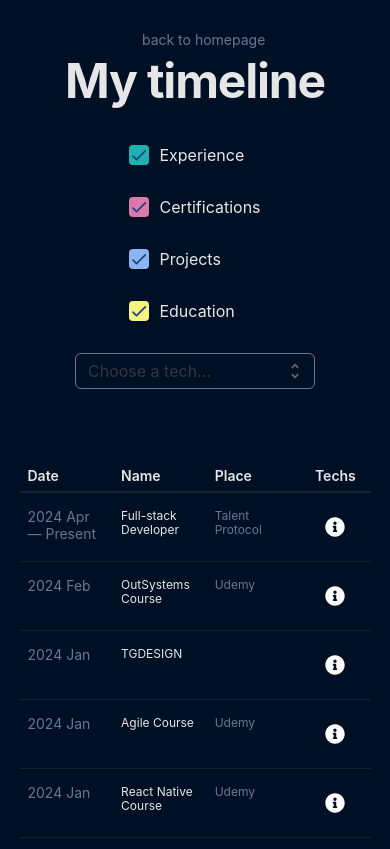
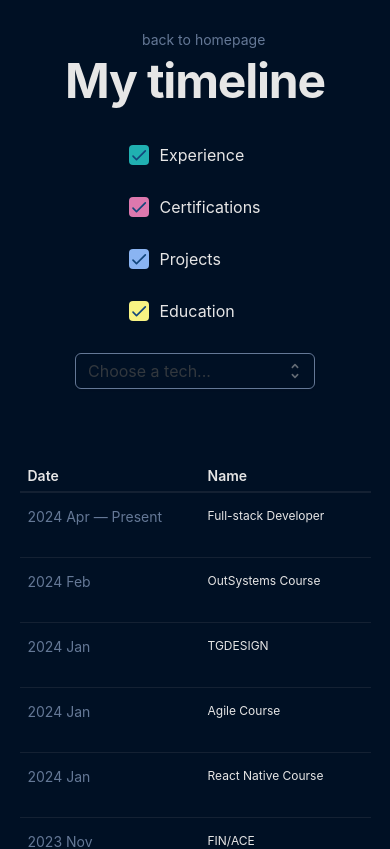
Before and after one commit to thetiagogil/04-thetiagogil, a React (Vite) app: page /timeline in a window 390 px wide. Shown: the top 849 px of the page. Built offline with nearby package versions, Linux system fonts and the light colour scheme; some icons are missing.

Commit message:
add overflow to table in mobile

```diff
--- a/src/pages/timeline/components/Section2.jsx
+++ b/src/pages/timeline/components/Section2.jsx
@@ -18,14 +18,11 @@ import {
   Table,
   Link,
   Typography,
-  Dropdown,
-  MenuButton,
-  Menu,
-  MenuItem,
 } from "@mui/joy";
 import { sortDate } from "../../../components/variables/sortDate";
+import { hoverColor } from "../../../components/variables/typeColors";
 
-import { FaInfoCircle } from "react-icons/fa";
+import { FaLink } from "react-icons/fa";
 
 export const Section2 = () => {
   const [typesFilter, setTypesFilter] = useState({
@@ -166,9 +163,10 @@ export const Section2 = () => {
       </Stack>
 
       {/* TABLE */}
+      <Stack sx={{ overflowX: "auto", width: "90%" }}>
         <Table
           sx={{
-          width: { xs: "90%", lg: "100%" },
+            width: { xs: "1200px", sm: "100%" },
             mt: 8,
             fontSize: "14px",
             th: {
@@ -180,34 +178,20 @@ export const Section2 = () => {
               verticalAlign: "top",
             },
             "& th:nth-of-type(1)": {
-            width: { md: "10%" },
+              width: "15%",
             },
             "& th:nth-of-type(2)": {
-            width: { md: "20%" },
+              width: "20%",
             },
             "& th:nth-of-type(3)": {
-            width: { md: "30%" },
+              width: "15%",
             },
             "& th:nth-of-type(4)": {
-            width: { xs: "20%", md: "35%" },
               textAlign: { xs: "center", sm: "left" },
             },
-          "& td:nth-of-type(1)": {
-            color: "primary.white3",
-            fontSize: { xs: "12px", sm: "14px" },
-          },
-          "& td:nth-of-type(2)": {
-            color: "primary.white",
-            fontSize: { xs: "12px", sm: "14px" },
-          },
-          "& td:nth-of-type(3)": {
-            color: "primary.white3",
-            fontSize: { xs: "12px", sm: "14px" },
-          },
-          "& td:nth-of-type(4)": {
-            color: "primary.white",
-            fontSize: { xs: "12px", sm: "14px" },
-            textAlign: { xs: "center", sm: "left" },
+            "& th:nth-of-type(5)": {
+              width: "5%",
+              textAlign: "center",
             },
           }}
         >
@@ -217,6 +201,7 @@ export const Section2 = () => {
               <th>Name</th>
               <th>Place</th>
               <th>Techs</th>
+              <th>Link</th>
             </tr>
           </thead>
 
@@ -228,8 +213,6 @@ export const Section2 = () => {
                   <td>
                     <Typography level="body-sm">
                       {element.yearStart} {element.monthStart}
-                  </Typography>
-                  <Typography level="body-sm">
                       {(element.yearEnd !== null ||
                         element.monthEnd !== null) && (
                         <>
@@ -242,58 +225,53 @@ export const Section2 = () => {
 
                   {/* NAME */}
                   <td>
-                  <Typography>{element.name}</Typography>
+                    <Typography
+                      sx={{
+                        color: "primary.white",
+                        fontSize: { xs: "12px", sm: "14px" },
+                      }}
+                    >
+                      {element.name}
+                    </Typography>
                   </td>
 
                   {/* PLACE */}
                   <td>
-                  <Typography>{element.place}</Typography>
+                    <Typography
+                      sx={{
+                        color: "primary.white3",
+                        fontSize: { xs: "12px", sm: "14px" },
+                      }}
+                    >
+                      {element.place}
+                    </Typography>
                   </td>
 
                   {/* TECHS */}
                   <td>
-                  <Box sx={{ display: { xs: "none", sm: "inline-block" } }}>
                     {element.techs?.map((tech, index) => {
                       return (
                         <ChipTech tech={tech} type={element.type} key={index} />
                       );
                     })}
-                  </Box>
+                  </td>
 
-                  <Box sx={{ display: { xs: "inline-block", sm: "none" } }}>
-                    <Dropdown>
-                      <MenuButton
-                        variant="plain"
+                  {/* LINK */}
+                  <td>
+                    <Link
+                      href={element.link}
+                      underline="none"
                       sx={{
-                          padding: 0,
-                          margin: 0,
-                          cursor: "pointer",
-                          outline: "none",
-                          boxShadow: "none",
-                          "&:hover": {
-                            background: "none",
-                          },
-                          "&:active": {
-                            background: "none",
-                          },
-                          "&:focus": {
-                            outline: "none",
-                          },
+                        color: "primary.white",
+                        fontSize: { xs: "12px", sm: "14px" },
+                        display: "flex",
+                        justifyContent: "center",
+                        transition: "0.3s",
+                        ...hoverColor(element.type),
                       }}
                     >
-                        <FaInfoCircle color="white" size={20} />
-                      </MenuButton>
-                      <Menu sx={{ bgcolor: "primary.darkBlue" }}>
-                        {element.techs?.map((tech, index) => {
-                          return (
-                            <MenuItem key={index}>
-                              <ChipTech tech={tech} type={element.type} />
-                            </MenuItem>
-                          );
-                        })}
-                      </Menu>
-                    </Dropdown>
-                  </Box>
+                      <FaLink />
+                    </Link>
                   </td>
                 </tr>
               );
@@ -301,5 +279,6 @@ export const Section2 = () => {
           </tbody>
         </Table>
       </Stack>
+    </Stack>
   );
 };
```
Lines whose indentation alone changed are shown as unchanged.
